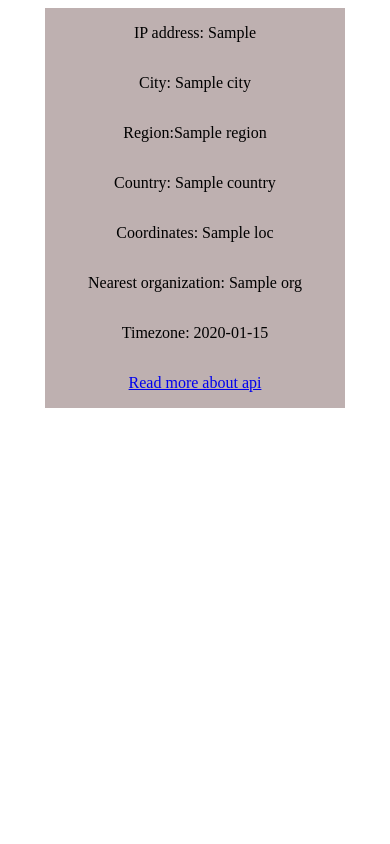
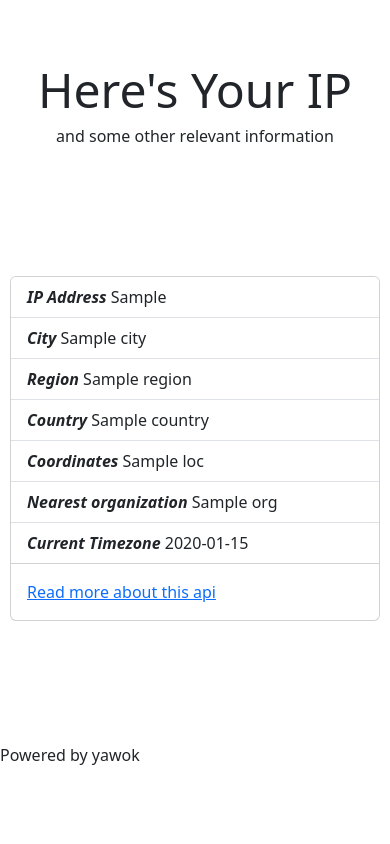
Before and after one commit to yawok/WheresMyIP, a Django app: template main/templates/index.html in a window 390 px wide. Run offline with Django 4.2, Linux system fonts and the light colour scheme; the template is opened without the code that fills it: most values are stand-ins (such as "Sample title", 1, 10 or a date in 2020).

Commit message:
Fix styling

```diff
--- /dev/null
+++ b/main/templates/base.html
@@ -0,0 +1,30 @@
+{% load static %}
+<!DOCTYPE html>
+<html lang="en">
+  <head>
+    <meta charset="UTF-8">
+    <meta name="viewport" content="width=device-width, initial-scale=1.0">
+    <link href="https://cdn.jsdelivr.net/npm/bootstrap@5.3.0/dist/css/bootstrap.min.css" rel="stylesheet"
+    integrity="sha384-9ndCyUaIbzAi2FUVXJi0CjmCapSmO7SnpJef0486qhLnuZ2cdeRhO02iuK6FUUVM" crossorigin="anonymous">
+    <link rel="stylesheet" href="{% static 'css/styles.css' %}" />
+    <title>WheresMyIP</title>
+  </head>
+  <body class="row">
+    <div class="heading col-lg-6 col-md-12">
+      <div>
+        <h1 class="text-center ">Here's Your IP</h1>
+        <h6 class="text-center">and some other relevant information</h6>
+      </div>
+    </div>
+    <div class=" col-lg-6 col-md-12">
+      {% block content %}
+
+      {% endblock content %}
+    </div>
+    <script src="https://cdn.jsdelivr.net/npm/bootstrap@5.3.0/dist/js/bootstrap.bundle.min.js"
+      integrity="sha384-geWF76RCwLtnZ8qwWowPQNguL3RmwHVBC9FhGdlKrxdiJJigb/j/68SIy3Te4Bkz" crossorigin="anonymous"></script>
+      <footer>
+        <p>Powered by yawok</p>
+      </footer>
+  </body>
+</html>
--- a/main/templates/index.html
+++ b/main/templates/index.html
@@ -1,21 +1,18 @@
-<!DOCTYPE html>
-<html lang="en">
-	<head>
-		<meta charset="UTF-8">
-		<meta name="viewport" content="width=device-width, initial-scale=1.0">
-		<title>IP Info</title>
-	</head>
-	<body style='display:flex;flex-direction:row;align-items:center;justify-content:center'>
-		<div
-			style='display: flex; flex-direction:column; align-items:center;justify-content:center; background-color:#beb0b0; width:80%;'>
-			<p><span>IP address: </span>{{ ip }}</p>
-			<p><span>City: </span>{{ city }}</p>
-			<p><span>Region:</span>{{ region }}</p>
-			<p><span>Country: </span>{{ country }}</p>
-			<p><span>Coordinates: </span>{{ loc }}</p>
-			<p><span>Nearest organization: </span>{{ org }}</p>
-			<p><span>Timezone: </span>{{ timezone }}</p>
-			<p><a href="{{ readme }}">Read more about api</a></p>
-		</div>
-	</body>
-</html>
+{% extends "base.html" %}
+
+{% block content %}
+<div class="card info">
+  <ul class="list-group list-group-flush">
+    <li class="list-group-item"><strong><em>IP Address</em></strong> {{ ip }}</li>
+    <li class="list-group-item"><strong><em>City</em></strong> {{ city }}</li>
+    <li class="list-group-item"><strong><em>Region</em></strong> {{ region }}</li>
+		<li class="list-group-item"><strong><em>Country</em></strong> {{ country }}</li>
+    <li class="list-group-item"><strong><em>Coordinates</em></strong> {{ loc }}</li>
+    <li class="list-group-item"><strong><em>Nearest organization</em></strong> {{ org }}</li>
+    <li class="list-group-item"><strong><em>Current Timezone</em></strong> {{ timezone }}</li>
+  </ul>
+  <div class="card-body">
+    <a href="#" class="{{ readme }}">Read more about this api</a>
+  </div>
+</div>
+{% endblock content %}
--- a/main/views.py
+++ b/main/views.py
@@ -4,5 +4,6 @@ from . import api
 def index(request):
     ip = api.get_ip()
     info = api.get_info(ip)
+    print(info)
 
     return render(request, "index.html", info)
--- /dev/null
+++ b/static/css/styles.css
@@ -0,0 +1,33 @@
+html{
+	height: 100%;
+	margin: 0;
+	padding: 0;
+}
+
+body {
+  margin: 0 10px;
+  display: flex;
+  flex-direction: row;
+  align-items: center;
+  justify-content: center;
+	height: 100%;
+	background-color: #fff;
+}
+
+h1 {
+  font-size: 3em;
+  font-weight: 500 ;
+}
+.info {
+  margin: 0 10px;
+  display: flex;
+  flex-direction: column;
+  justify-content: center;
+  background-color: #fff;
+
+
+}
+
+.heading {
+
+}
```
Also changed, not shown: wheresmyip/settings.py (+6 -1 lines).
